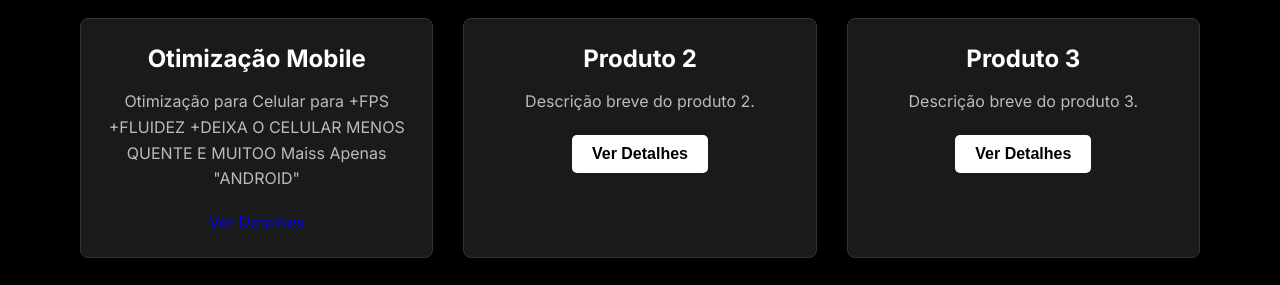
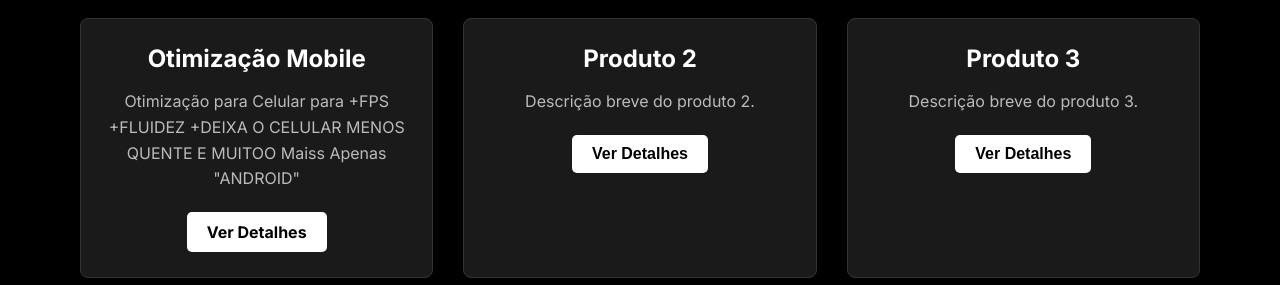
Before and after one commit to rafael880ty/NOVA, a plain HTML site: page index.html in a window 1280 px wide. Shown: the part 479-764 px from the top of the page. Drawn offline with Linux system fonts and the light colour scheme.

Commit message:
Update style.css

```diff
--- a/style.css
+++ b/style.css
@@ -141,7 +141,8 @@ html {
     line-height: 1.6;
 }
 
-.item-card button {
+.item-card button,
+.button-link {
     background-color: #ffffff;
     color: #000000;
     border: none;
@@ -151,9 +152,12 @@ html {
     border-radius: 5px;
     cursor: pointer;
     transition: background-color 0.3s ease, transform 0.2s ease;
+    text-decoration: none;
+    display: inline-block;
 }
 
-.item-card button:hover {
+.item-card button:hover,
+.button-link:hover {
     background-color: #cccccc;
     transform: scale(1.05);
 }
```
